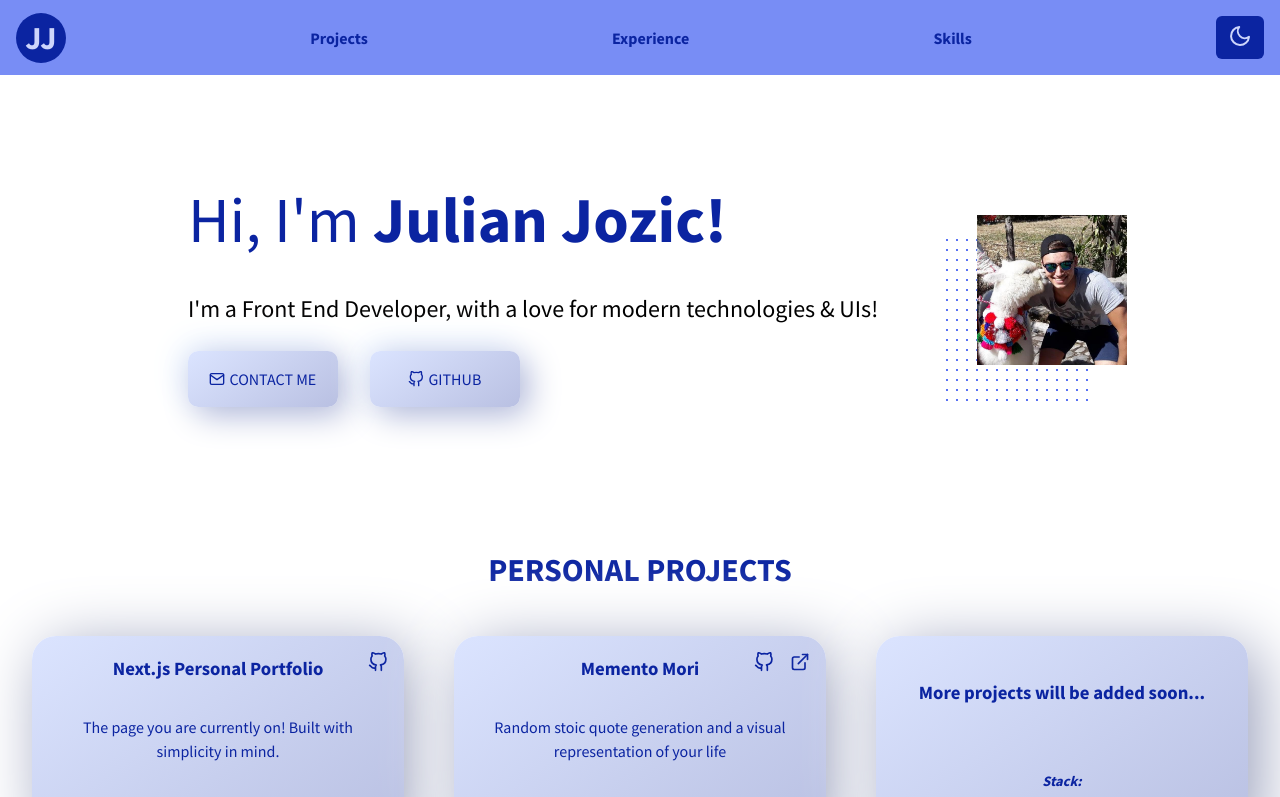
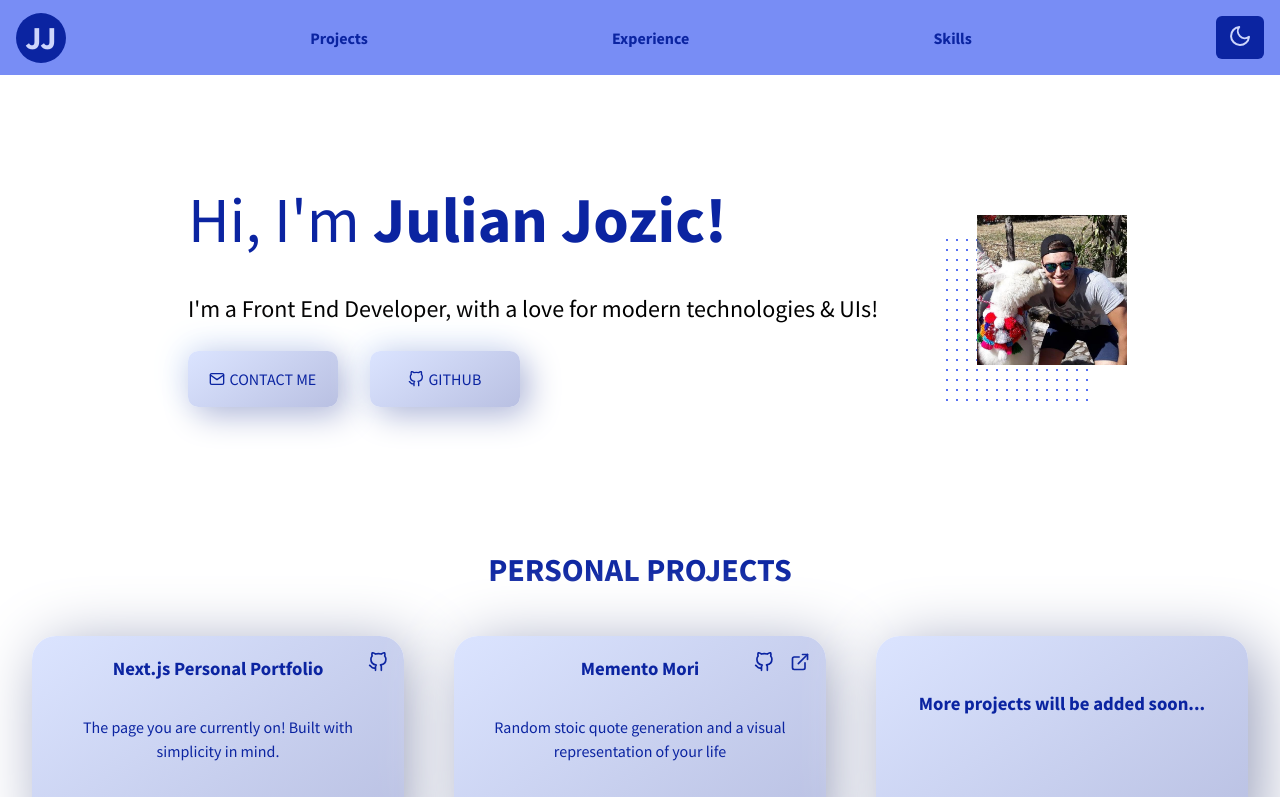
Before and after one commit to jjozic/jj-portfolio-2021, a Next.js app: page / in a window 1280 px wide. Shown: the top 797 px of the page. Built offline with nearby package versions, Linux system fonts and the light colour scheme.

Commit message:
fix to only show stack if some data is present from the data

```diff
--- a/components/Projects/index.jsx
+++ b/components/Projects/index.jsx
@@ -15,9 +15,11 @@ export default function Projects({ data }) {
           <article key={index}>
             <h3 className={styles.heading}>{project.title}</h3>
             <div className={styles.desc}>{project.description}</div>
-            <div className={styles.stack}>
-              <b>Stack:</b> {project.stack}
-            </div>
+            {project.stack && (
+              <div className={styles.stack}>
+                <b>Stack:</b> {project.stack}
+              </div>
+            )}
             <div className={styles.links}>
               {project.github && (
                 <ExternalLink link={project.github}>
```
